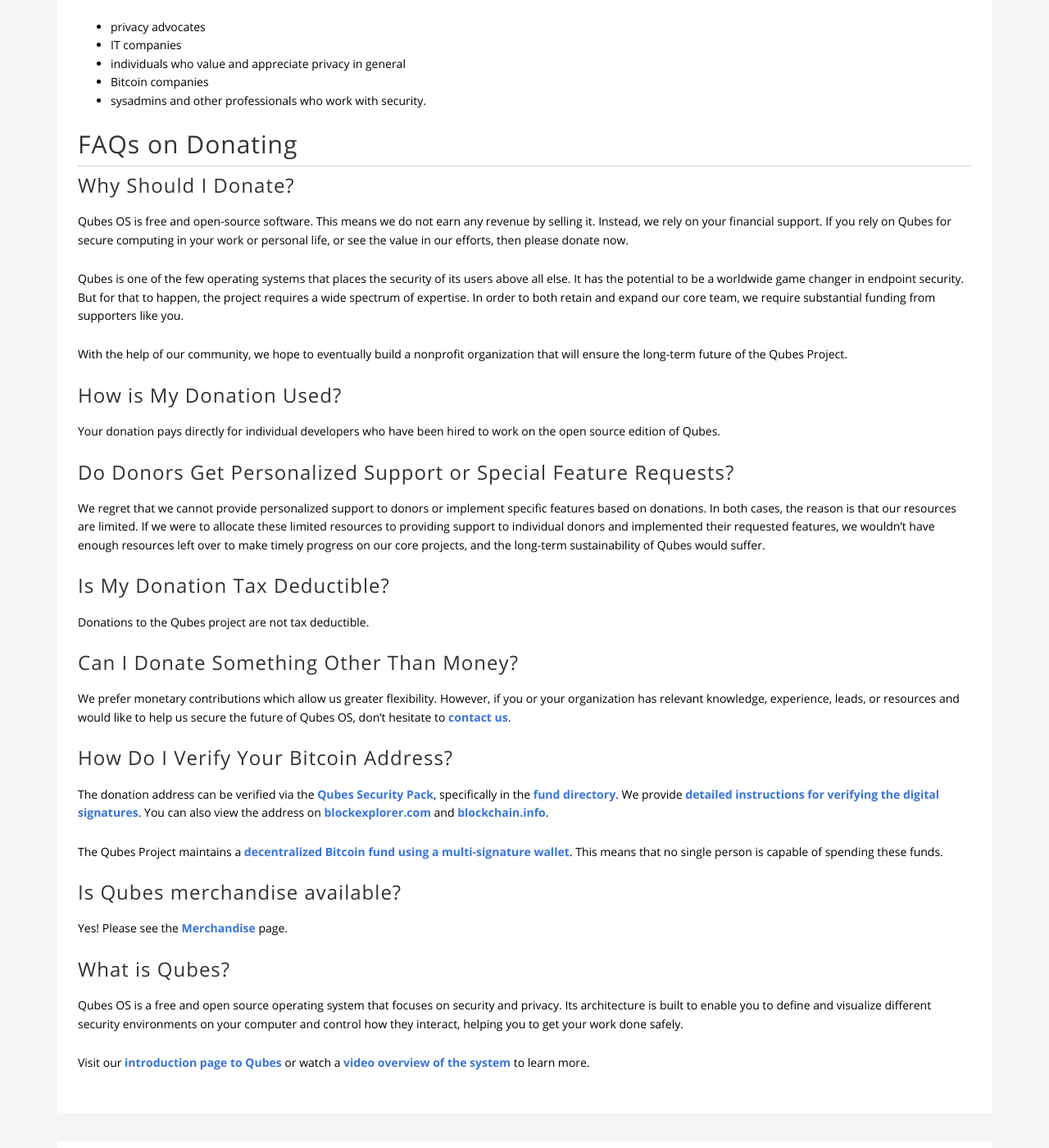
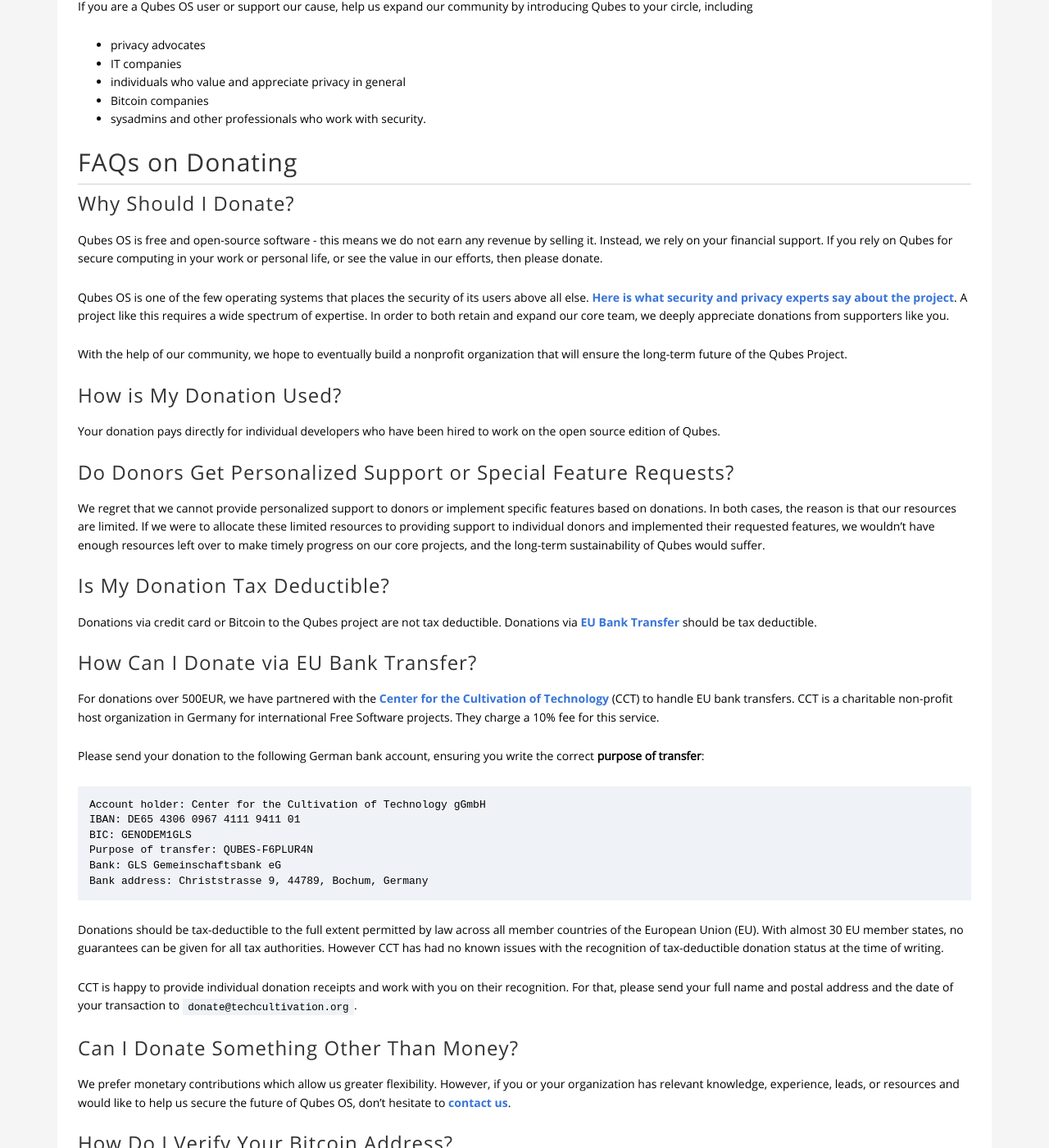
Before and after one commit to QubesOS/qubesos.github.io, a Jekyll site: the page built from pages/donate.md, in a window 1280 px wide and 1400 px high, scrolled down 929 px. Shown: the whole window at 82% size. Built offline with Jekyll 4.4.1, drawn with Linux system fonts in a browser that asks for light colours; some web fonts are replaced; some of the changed text lies outside the part shown.

Commit message:
add EU bank transfer language

````diff
--- a/pages/donate.md
+++ b/pages/donate.md
@@ -19,6 +19,7 @@ With credit card donations, [we lose roughly 14%][open-collective-faq] to admini
 
 + **Donate to Our Bitcoin Address:** `3GakuQQDUGyyUnV1p5Jc3zd6CpQDkDwmDq` ([read more about verifying our Bitcoin address](#how-do-i-verify-your-bitcoin-address))
 + **Donate with Credit Card:** [visit our Open Collective page][Open Collective]
++ **Donation via tax-deductible EU Bank Transfer:** [read more about donating via EU Bank Transfer](#how-can-i-donate-via-eu-bank-transfer)
 
 ### 2. Join Our Sustaining Supporters
 Please consider becoming a sustaining supporter of the Qubes Project by giving a recurring monthly donation.
@@ -42,15 +43,10 @@ If you are a Qubes OS user or support our cause, help us expand our community by
 ## FAQs on Donating
 
 ### Why Should I Donate?
-Qubes OS is free and open-source software.
-This means we do not earn any revenue by selling it.
-Instead, we rely on your financial support.
-If you rely on Qubes for secure computing in your work or personal life, or see the value in our efforts, then please donate now.
+Qubes OS is free and open-source software - this means we do not earn any revenue by selling it.
+Instead, we rely on your financial support. If you rely on Qubes for secure computing in your work or personal life, or see the value in our efforts, then please donate.
 
-Qubes is one of the few operating systems that places the security of its users above all else.
-It has the potential to be a worldwide game changer in endpoint security.
-But for that to happen, the project requires a wide spectrum of expertise.
-In order to both retain and expand our core team, we require substantial funding from supporters like you.
+Qubes OS is one of the few operating systems that places the security of its users above all else. [Here is what security and privacy experts say about the project][experts]. A project like this requires a wide spectrum of expertise. In order to both retain and expand our core team, we deeply appreciate donations from supporters like you.
 
 With the help of our community, we hope to eventually build a nonprofit organization that will ensure the long-term future of the Qubes Project.
 
@@ -63,7 +59,33 @@ In both cases, the reason is that our resources are limited.
 If we were to allocate these limited resources to providing support to individual donors and implemented their requested features, we wouldn't have enough resources left over to make timely progress on our core projects, and the long-term sustainability of Qubes would suffer.
 
 ### Is My Donation Tax Deductible?
-Donations to the Qubes project are not tax deductible.
+Donations via credit card or Bitcoin to the Qubes project are not tax deductible. Donations via [EU Bank Transfer](#how-can-i-donate-via-eu-bank-transfer) should be tax deductible.
+
+### How Can I Donate via EU Bank Transfer?
+For donations over 500EUR, we have partnered with the [Center for the
+Cultivation of Technology] (CCT) to handle EU bank transfers. CCT is a
+charitable non-profit host organization in Germany for international
+Free Software projects. They charge a 10% fee for this service.
+
+Please send your donation to the following German bank account, ensuring
+you write the correct **purpose of transfer**:
+```
+Account holder: Center for the Cultivation of Technology gGmbH
+IBAN: DE65 4306 0967 4111 9411 01
+BIC: GENODEM1GLS
+Purpose of transfer: QUBES-F6PLUR4N
+Bank: GLS Gemeinschaftsbank eG
+Bank address: Christstrasse 9, 44789, Bochum, Germany
+```
+Donations should be tax-deductible to the full extent permitted by law
+across all member countries of the European Union (EU). With almost 30
+EU member states, no guarantees can be given for all tax
+authorities. However CCT has had no known issues with the recognition of
+tax-deductible donation status at the time of writing.
+
+CCT is happy to provide individual donation receipts and work with you
+on their recognition. For that, please send your full name and postal
+address and the date of your transaction to `donate@techcultivation.org`.
 
 ### Can I Donate Something Other Than Money?
 We prefer monetary contributions which allow us greater flexibility.
@@ -101,3 +123,5 @@ Visit our [introduction page to Qubes][intro page] or watch a [video overview of
 [Merchandise]: /merchandise/
 [intro page]: /intro/
 [video page]: /video-tours/
+[Center for the Cultivation of Technology]: https://techcultivation.org
+[experts]: /experts
````
